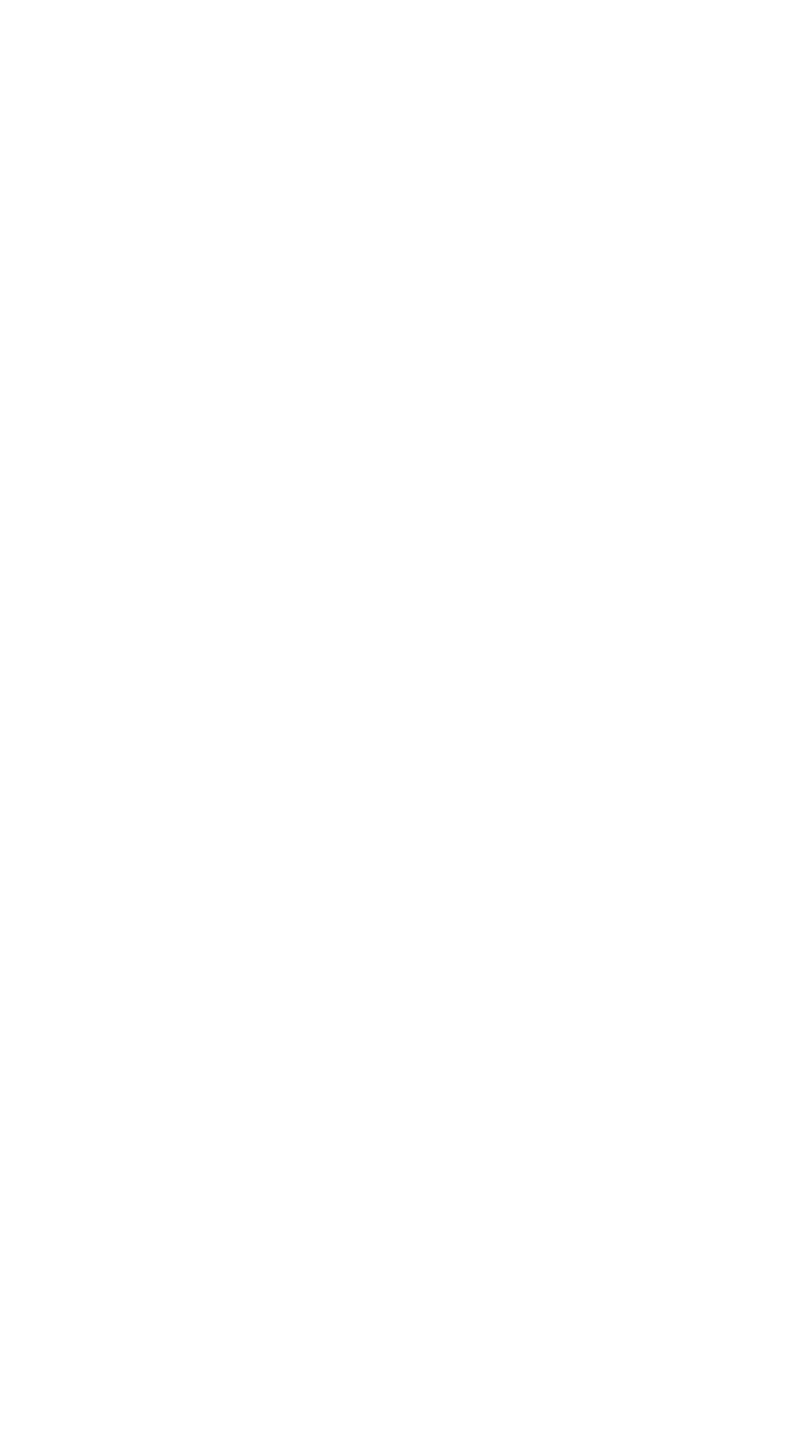
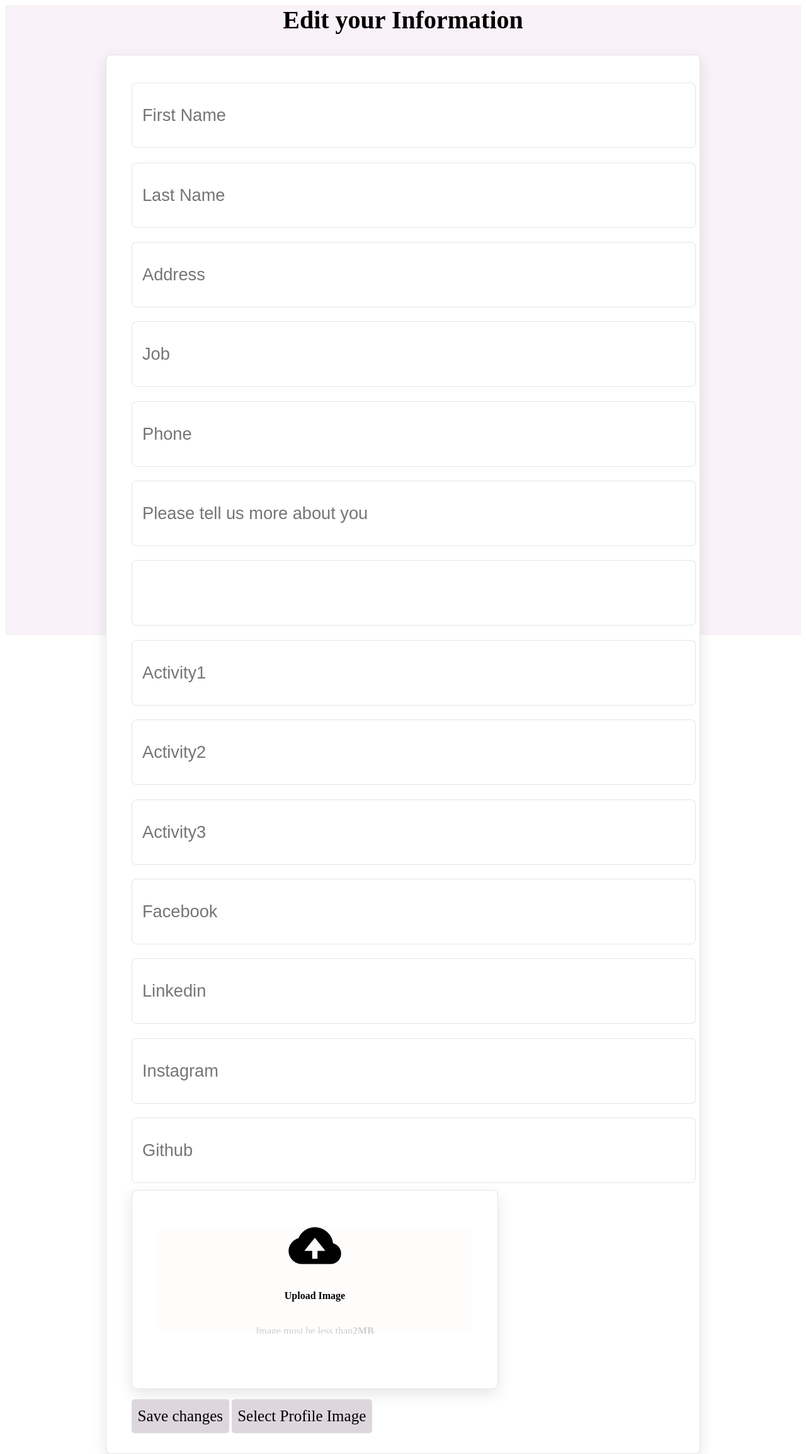
Before and after one commit to YoussefHassanien/Simple-Login-Logout-Register-Profile-Pages, a Flask app: page /edit in a window 1280 px wide. Before the commit the page is empty. Shown: the whole page at 63% size. Before the commit the page ends 800 px from the top, so only its background shows below. Run offline with Flask 3, Linux system fonts and the light colour scheme; the visitor is signed in with stand-in values (Sample User, id 1); some libraries are stand-ins or nearby versions.

Commit message:
Edit page is added but it is not Done

```diff
--- a/app.py
+++ b/app.py
@@ -9,7 +9,7 @@ database_session = psycopg2.connect(
      port=5432,
      host="localhost",
      user="postgres",
-     password="8383"
+     password="Youssef.17.11"
 )
 
 cursor = database_session.cursor(cursor_factory=psycopg2.extras.DictCursor)
@@ -25,7 +25,7 @@ def profile():
     activity2 = "I love Rebecca!"
     activity3 = "I love Rebecca!"
     userprofileimage = "../static/Images/44-facts-about-rebecca-ferguson-1690782435.jpg"
-    status = "Online"
+    status = request.form.get("status")
     return render_template("Profile.html", biography=biography, activity1=activity1, activity2=activity2,
                            activity3=activity3, userprofileimage=userprofileimage, status=status)
 
@@ -62,7 +62,7 @@ def register():
     userlinkedin = request.form.get("linkedin")
 
     if useremail:
-        cursor.execute('SELECT email FROM usersinformation where email = %s', (useremail,))
+        cursor.execute('SELECT email FROM usersinformation where email = %s', (useremail))
         if cursor.fetchone():
             message = 'Account already exits!'
         else:
@@ -86,6 +86,32 @@ def logout():
 def edit_profile():
     return render_template("Edit Information.html")
 
+@app.route("/Save Changes", methods=["GET", "POST"])
+def save_changes():
+    biography = request.form['biography']
+    userfname = request.form.get("Fname")
+    print(userfname)
+    userlname = request.form.get("Lname")
+    userphone = request.form.get("phone")
+    useraddress = request.form.get("Adress")
+    useremail = request.form.get("email")
+    userpassword = request.form.get("password")
+    userjob = request.form.get("job")
+    userfacebook = request.form.get("Fb")
+    usergithub = request.form.get("git")
+    userinstagram = request.form.get("ig")
+    userlinkedin = request.form.get("li")
+    activity1 = request.form.get("act1")
+    activity2 = request.form.get("act2")
+    activity3 = request.form.get("act3")
+    status = request.form.get("status")
+    CurrentEmail = session["user"]["email"]
+
+
+    cursor.execute('UPDATE usersinformation SET Fname= %s , Lname= %s , Phone= %s, Address= %s , Job= %s , Facebook= %s,Github=%s, Instagram=%s, Linkedin=%s WHere email= %s',(userfname,userlname,userphone,useraddress,userjob,userfacebook,usergithub,userinstagram,userlinkedin,CurrentEmail))
+    return redirect('/profile')
+
+
 
 if __name__ == '__main__':
     app.run()
--- a/static/Css/Edit Information.css
+++ b/static/Css/Edit Information.css
@@ -0,0 +1,177 @@
+
+.contact{
+  height: 1000px;
+  background-color: rgb(249, 242, 248);
+}
+.contact h1{
+  text-align: center;
+  font-family: Brush Sc;
+  font-weight: bold;
+  align-items: center;
+  font-size: 40px;
+  margin-bottom: 2rem;
+  margin-top: 0rem;
+  top: -20px;
+}
+.contact .roww{
+ display:flex;
+ flex-wrap:wrap;
+ gap:0rem;
+ padding-top: 0rem;
+ padding-bottom: 20rem;
+ padding-right: 10rem;
+ padding-left: 10rem;
+ height: 100px;
+}
+.contact .roww .btn{
+  margin-top: 1rem;
+  display: inline-block;
+  padding: 0.8rem 0.6rem;
+  border:#333;
+  font-size: 1.4rem;
+  border-radius: 5px;
+  background-color: #ded6dd;
+  font-family:Brush Sc;
+  font-size: 25px;
+  text-decoration: none;
+  box-shadow: inset 0 0 0 0 #020202;
+color: #000000;
+transition: color .3s ease-in-out, box-shadow .3s ease-in-out;
+}
+.contact .roww .btn:hover{
+  box-shadow: inset 300px 0 0 0 #f0e1f3;
+  color: rgb(0, 0, 0);
+}
+.contact .roww form .boxx{
+  padding:1rem;
+  font-size: 1.7rem;
+  color: #333;
+  text-transform: none;
+  border:.1rem solid rgba(0,0,0,.1);
+  border-radius: .5rem;
+  margin:.7rem 0;
+  width:100%;
+  height: 70px;
+}
+.contact .roww form .boxx:focus{
+  border-color: #f5e8ea;
+}
+.contact .roww form textarea{
+  height: 20rem;
+  resize: none;
+}
+.contact .roww form{
+  flex:1 1 40rem;
+  padding:2rem 2.5rem;
+  box-shadow: 0 .5rem 1.5rem rgba(0,0,0,.1);
+  border:.1rem solid rgba(0,0,0,.1);
+  background: #fff;
+border-radius: .5rem;
+}
+.contact .roww form .co{
+display: flex;
+flex:1 1 40rem;
+  padding:2rem 2.5rem;
+justify-content: center;
+align-items: center;
+max-width: 500px;
+width:100%;
+box-shadow: 0 .5rem 1.5rem rgba(0,0,0,.1);
+  border:.1rem solid rgba(0,0,0,.1);
+  background: #fff;
+border-radius: .5rem;
+height: 250px;
+width:500px;
+}
+.contact .roww form .co .imga{
+  position: relative;
+  width:100%;
+  height: 170px;
+  width:500px;
+  background: rgb(255, 252, 252);
+  margin-bottom: 30px;
+  border-radius: 15px;
+  overflow: hidden;
+  display: flex;
+  justify-content: center;
+  align-items: center;
+  flex-direction: column;
+}
+.contact .roww form .co .imga .iconn{
+  font-size: 100px;
+
+}
+.contact .roww form .co .imga h3{
+  font-size: 20px;
+  font-weight: 500;
+  margin-bottom: 6px;
+}
+.contact .roww form .co .imga p{
+  color: #cfcece;
+}
+.contact .roww form .co .imga p span{
+  font-weight: 600;
+}
+.contact .roww .btn5{
+  margin-top: 1rem;
+  display: inline-block;
+  padding: 0.8rem 0.6rem;
+  border:#333;
+  font-size: 1.4rem;
+  border-radius: 5px;
+  background-color: #ded6dd;
+  font-family:Brush Sc;
+  font-size: 25px;
+  text-decoration: none;
+  box-shadow: inset 0 0 0 0 #020202;
+color: #000000;
+transition: color .3s ease-in-out, box-shadow .3s ease-in-out;
+}
+.contact .roww .btn5:hover{
+  box-shadow: inset 300px 0 0 0 #f0e1f3;
+  color: rgb(0, 0, 0);
+}
+.contact .roww form .co .imga img{
+  position: absolute;
+  top: 0;
+  left: 0;
+  width: 100%;
+  height: 100%;
+  object-fit: cover;
+  object-position: center;
+  z-index: 100;
+}
+.contact .roww form .co .imga::before{
+  content:attr(data-img) ;
+  top: 0;
+  left: 0;
+  position: absolute;
+  width: 100%;
+  height: 100%;
+  background: rgba(0, 0, 0, .5);
+  color:#fff;
+  font-weight: 500;
+  text-align: center;
+  display: flex;
+  justify-content: center;
+  align-items: center;
+  pointer-events: none;
+  opacity: 0;
+  transition: all .3s ease;
+  z-index: 200;
+}
+.contact .roww form .co .imga.active:hover::before{
+  opacity: 1;
+}
+@media screen and (max-width:960px){
+  .column{
+    flex: 100%;
+    max-width: 80%;
+  }
+}
+@media screen and (max-width:600px) {
+  .column {
+    flex: 100%;
+    max-width: 100%;
+  }
+}
--- /dev/null
+++ b/static/Scripts/Script1.js
@@ -0,0 +1,23 @@
+const selectImage = document.querySelector('.contact .roww .btn5');
+const inputFile = document.querySelector('#file');
+const imgArea = document.querySelector('.contact .roww form .co .imga');
+
+selectImage.addEventListener('click', function () {
+    inputFile.click();
+})
+
+inputFile.addEventListener('change', function () {
+    const image = this.files[0]
+    console.log(image);
+    const reader = new FileReader();
+    reader.onload = () => {
+        const imgUrl = reader.result;
+        const img = document.createElement('img')
+        img.src = imgUrl;
+        imgArea.innerHTML = ''; // Clear previous images
+        imgArea.appendChild(img);
+        imgArea.classList.add('active');
+        imgArea.dataset.img = image.name;
+    }
+    reader.readAsDataURL(image);
+})
--- a/templates/Edit Information.html
+++ b/templates/Edit Information.html
@@ -1,10 +1,46 @@
 <!DOCTYPE html>
-<html lang="en">
+<html>
 <head>
-    <meta charset="UTF-8">
-    <title>Edit Information</title>
+    <meta charset="UTF-8" />
+    <link rel="stylesheet" href="../static/Css/Edit Information.css">
+    <link rel="stylesheet" href="https://cdnjs.cloudflare.com/ajax/libs/font-awesome/4.7.0/css/font-awesome.min.css">
+    <link href='https://unpkg.com/boxicons@2.0.9/css/boxicons.min.css' rel='stylesheet'>
+    <title>Edit</title>
 </head>
 <body>
-
+<section class="contact" id="contact">
+  <h1 class="heading"><span> Edit your </span> Information </h1>
+  <div class="roww">
+    <form action="/Save Changes" method="post">
+    <input type="text" placeholder="First Name" name="Fname" class="boxx" value="{{ session.user.fname }}">
+    <input type="text" placeholder="Last Name" name="Lname" class="boxx" value="{{ session.user.lname }}">
+    <input type="text" placeholder="Address" name="Adress" class="boxx" value="{{ session.user.address }}">
+    <input type="text" placeholder="Job" name="job" class="boxx" value="{{ session.user.job }}" >
+{#    <input type="email" placeholder="Email" name="email" class="boxx" value="{{ session.user.email }}">#}
+{#    <input type="password" placeholder="Password" name="password" class="boxx" value="{{ session.user.password }}">#}
+    <input type="tel" placeholder="Phone" name="phone" class="boxx" value="{{ session.user.phone }}">
+    <input type="text" placeholder="Please tell us more about you" name="biography" class="boxx">
+    <input type="text" placeholder="" name="biography" class="boxx">
+    <input type="text" placeholder="Activity1" name="act1" class="boxx">
+    <input type="text" placeholder="Activity2" name="act2" class="boxx">
+    <input type="text" placeholder="Activity3" name="act3" class="boxx">
+    <input type="url" placeholder="Facebook" name="Fb" class="boxx" value="{{ session.user.facebook }}">
+    <input type="url" placeholder="Linkedin" name="li" class="boxx" value="{{ session.user.linkedin }}">
+    <input type="url" placeholder="Instagram" name="ig" class="boxx" value="{{ session.user.instagram }}">
+    <input type="url" placeholder="Github" name="git" class="boxx" value="{{ session.user.github }}">
+    <div class="co">
+      <div class="imga" data-img="">
+        <i class='bx bxs-cloud-upload iconn'></i>
+        <h4>Upload Image</h4>
+        <p>Image must be less than<span>2MB</span></p>
+      </div>
+      <input type="file" id="file" accept="image/*" hidden>
+    </div>
+    <input type="submit" value="Save changes" class="btn">
+    <input type="submit" value="Select Profile Image" class="btn5">
+  </form>
+  </div>
+</section>
+<script src="../static/Scripts/Script1.js"></script>
 </body>
 </html>
```
Also changed, not shown: static/Css/Profile.css (+8 -0 lines), templates/Profile.html (+8 -10 lines).
